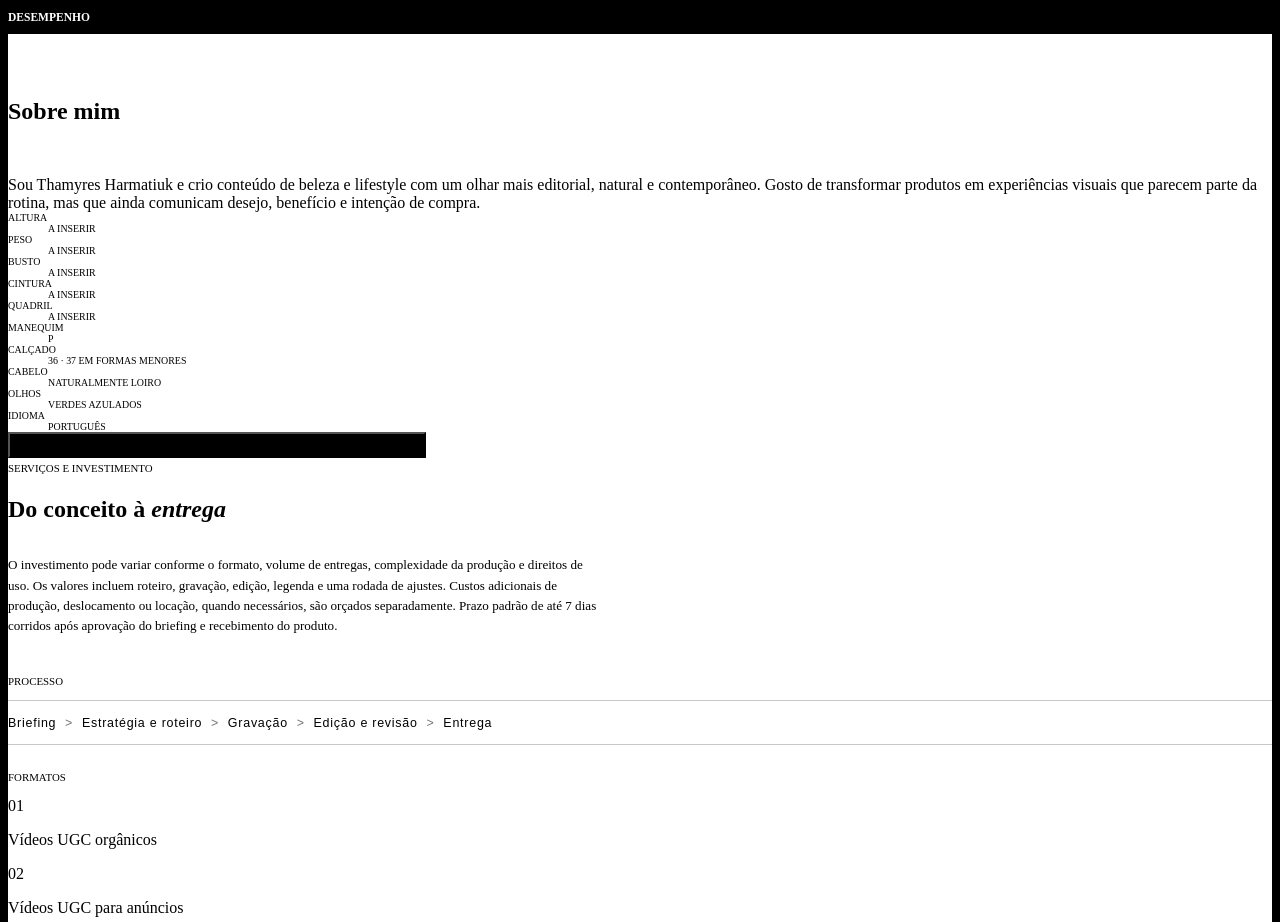
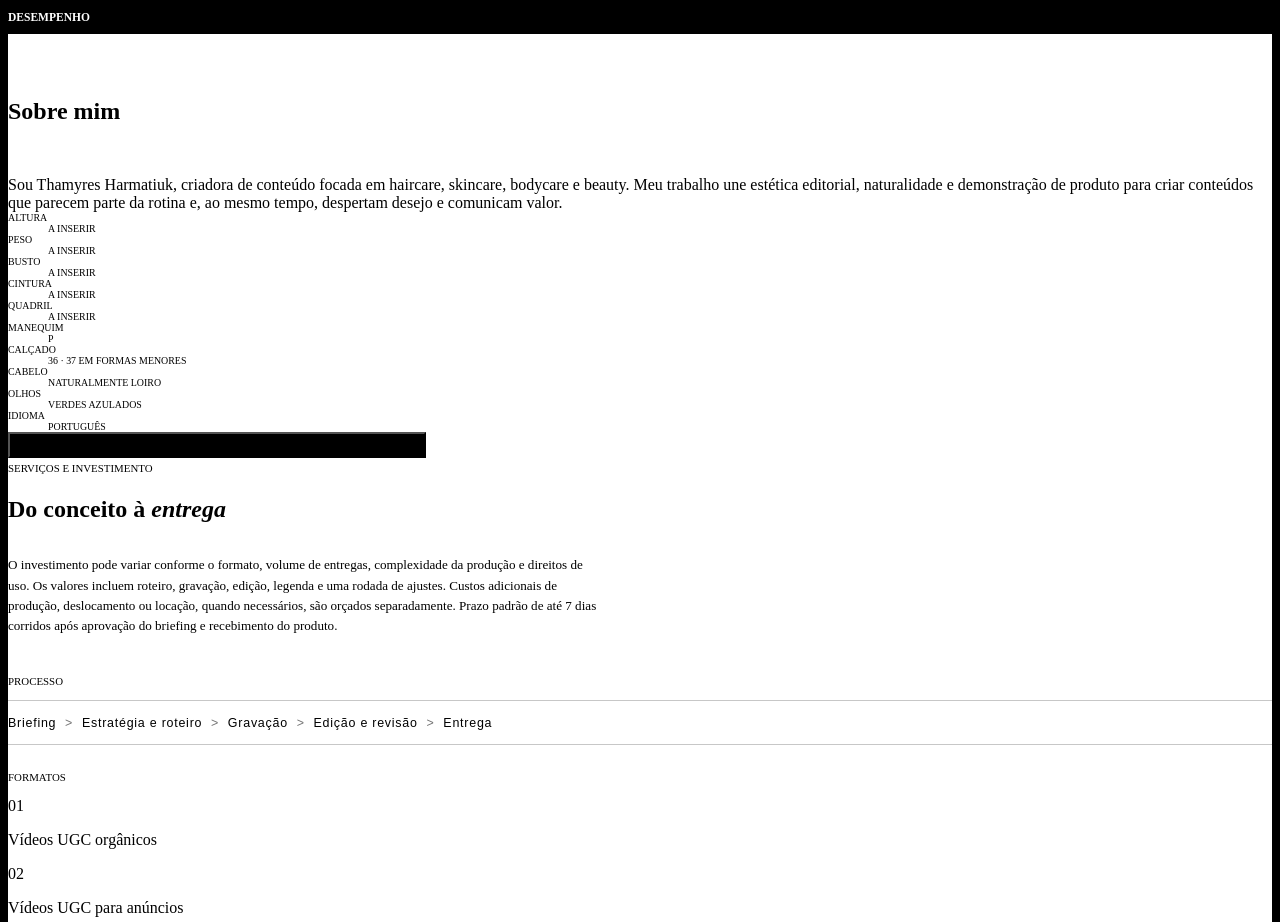
Before and after one commit to harmatiukthamyres-spec/PortifolioThamyres, a React (Vite) app: page / in a window 1280 px wide. Shown: the part 1840-2762 px from the top of the page. Built offline with nearby package versions, Linux system fonts and the light colour scheme; the HTML template or start-up script is replaced by a standard one.

Commit message:
Update about bio focus areas

```diff
--- a/src/App.tsx
+++ b/src/App.tsx
@@ -537,7 +537,7 @@ function App() {
             <div className="profile-panel">
               <h2 className="about-title">Sobre mim</h2>
               <p className="about-bio">
-                Sou Thamyres Harmatiuk e crio conteúdo de beleza e lifestyle com um olhar mais editorial, natural e contemporâneo. Gosto de transformar produtos em experiências visuais que parecem parte da rotina, mas que ainda comunicam desejo, benefício e intenção de compra.
+                Sou Thamyres Harmatiuk, criadora de conteúdo focada em haircare, skincare, bodycare e beauty. Meu trabalho une estética editorial, naturalidade e demonstração de produto para criar conteúdos que parecem parte da rotina e, ao mesmo tempo, despertam desejo e comunicam valor.
               </p>
               <dl className="profile-facts">
                 {profileFacts.map(([label, value]) => (
```
